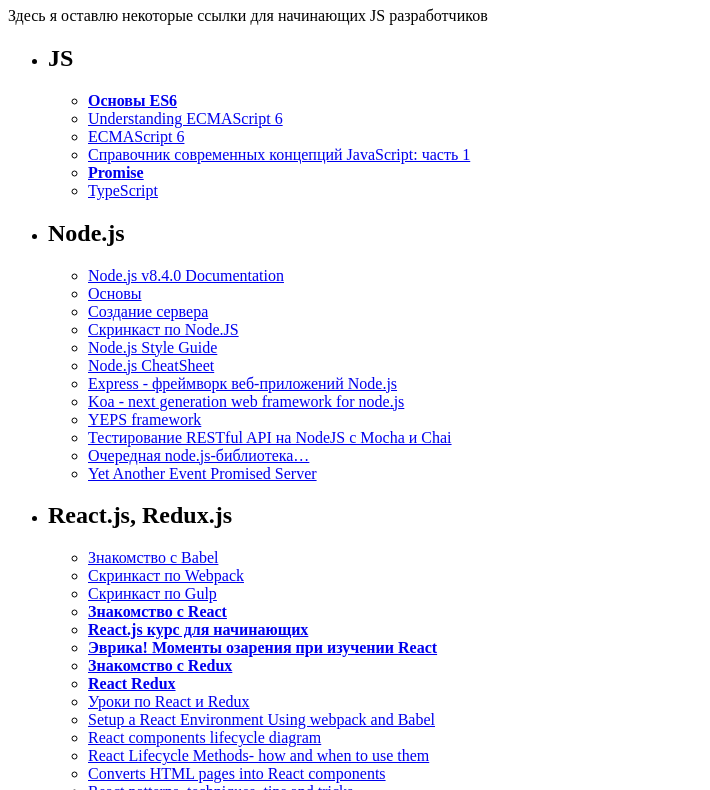
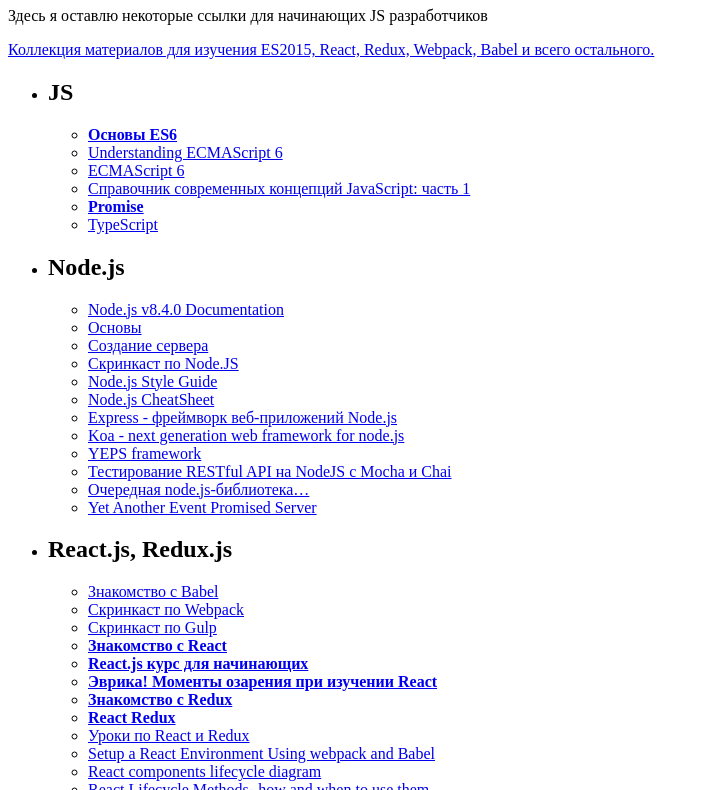
Before and after one commit to evheniy/evheniy.github.io, a plain HTML site: page index.html in a window 1280 px wide. Shown: the part 73-863 px from the top of the page, without its empty margins (0-710 px from the left). Drawn offline with Linux system fonts and the light colour scheme.

Commit message:
react-things

```diff
--- a/index.html
+++ b/index.html
@@ -7,6 +7,7 @@
 <body>
 <h1>Node.js, React.js, Redux.js, Rx.js ...</h1>
 <p>Здесь я оставлю некоторые ссылки для начинающих JS разработчиков</p>
+    <a href="https://github.com/rtivital/react-things">Коллекция материалов для изучения ES2015, React, Redux, Webpack, Babel и всего остального.</a>
 <ul>
     <li>
         <h2>JS</h2>
```
